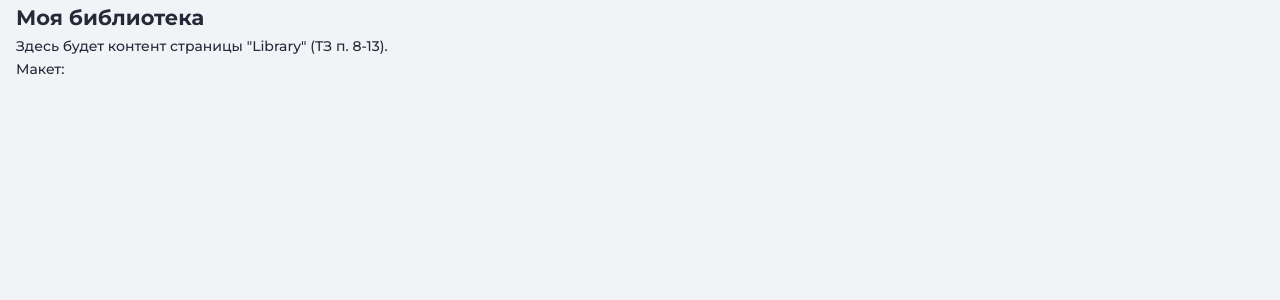
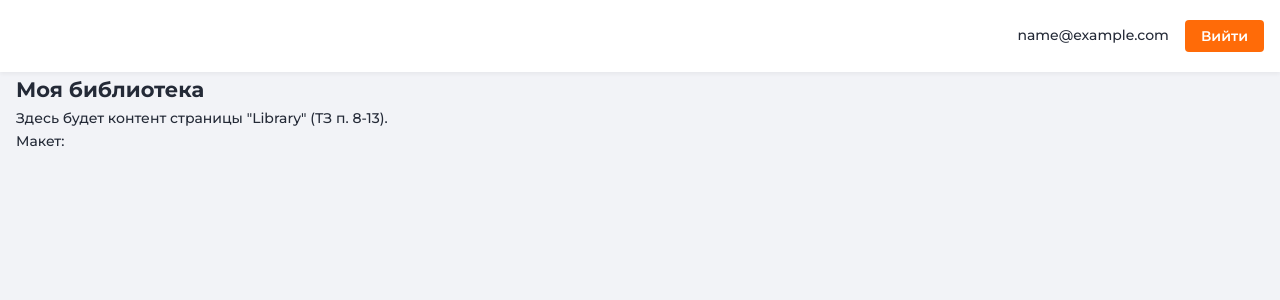
Before and after one commit to stanislavNemch/book-read-pet, a React (Vite) app: page /library in a window 1280 px wide. Shown: the top 300 px of the page. Built offline with nearby package versions, Linux system fonts and the light colour scheme; sample sign-in values are in the browser's storage.

Commit message:
To deploy

```diff
--- a/src/components/Header/Header.module.css
+++ b/src/components/Header/Header.module.css
@@ -1,3 +1,37 @@
+/* Добавляем стили для шапки и нашей времянки */
+.header {
+    background-color: #ffffff;
+    box-shadow: 0 2px 4px rgba(0, 0, 0, 0.05);
+    padding: 16px 0;
+}
+
 .headerSection {
+    display: flex;
+    align-items: center;
+    justify-content: flex-end; /* Кнопка выхода будет справа */
+    min-height: 40px; /* Зададим высоту */
+}
 
+.userInfo {
+    display: flex;
+    align-items: center;
+    gap: 16px;
+    font-size: 14px;
+    font-weight: 500;
 }
+
+.logoutButton {
+    padding: 8px 16px;
+    font-size: 14px;
+    font-weight: 600;
+    background-color: #ff6b08; /* Оранжевый из макета */
+    color: white;
+    border: none;
+    border-radius: 4px;
+    cursor: pointer;
+    transition: background-color 0.3s ease;
+}
+
+.logoutButton:hover {
+    background-color: #e05e07;
+}
--- a/src/components/Header/Header.tsx
+++ b/src/components/Header/Header.tsx
@@ -2,11 +2,14 @@ import css from "./Header.module.css";
 import toast from "react-hot-toast";
 import { authService } from "../services/authService";
 import { useAuth } from "../hooks/useAuth";
-
+// Импортируем стили App, чтобы взять .container
+import appCss from "../App/App.module.css";
 
 export default function Header() {
+    // 'user' и 'logout' теперь будут использоваться
     const { logout, user } = useAuth();
 
+    // 'handleLogout' теперь будет использоваться
     const handleLogout = async () => {
         try {
             await authService.logout();
@@ -21,9 +24,25 @@ export default function Header() {
     };
 
     return (
-        <header className="container">
-            <section className={css.headerSection}>
-	    </section>
+        <header className={css.header}>
+            {/* Используем .container для секции, как вы просили */}
+            <section className={appCss.container}>
+                <div className={css.headerSection}>
+                    {/* --- ВРЕМЕННАЯ ОТЛАДОЧНАЯ ПАНЕЛЬ --- */}
+                    {user && (
+                        <div className={css.userInfo}>
+                            <span>{user.email}</span>
+                            <button
+                                onClick={handleLogout}
+                                className={css.logoutButton}
+                            >
+                                Вийти
+                            </button>
+                        </div>
+                    )}
+                    {/* --- КОНЕЦ ВРЕМЯНКИ --- */}
+                </div>
+            </section>
         </header>
     );
 }
--- a/src/components/services/bookService.ts
+++ b/src/components/services/bookService.ts
@@ -1 +1,7 @@
 import { api } from "../api/api";
+
+// Временная функция, чтобы 'api' не считалась неиспользуемой
+// TODO: Заменить на реальные функции для работы с книгами
+export const getMyBooks = () => {
+    return api.get("/user/books");
+};
```
